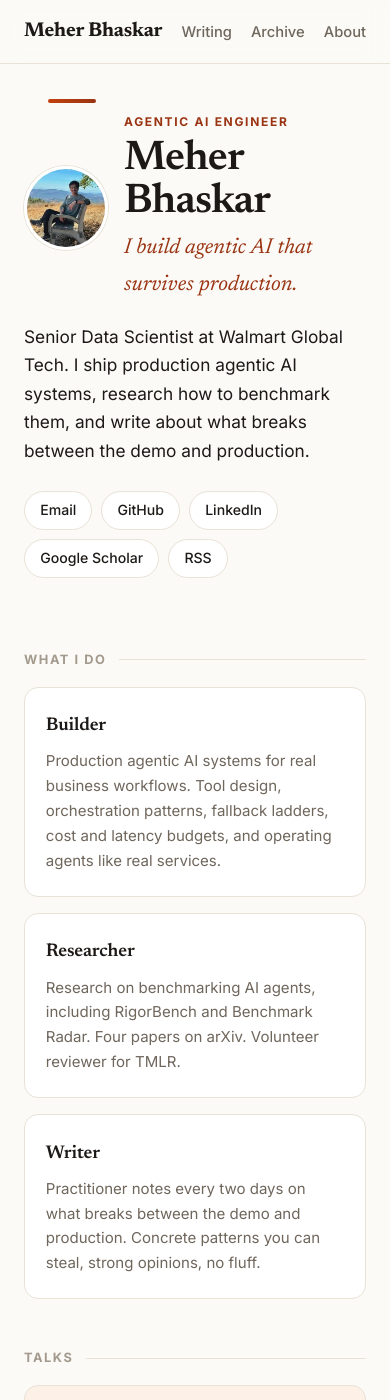
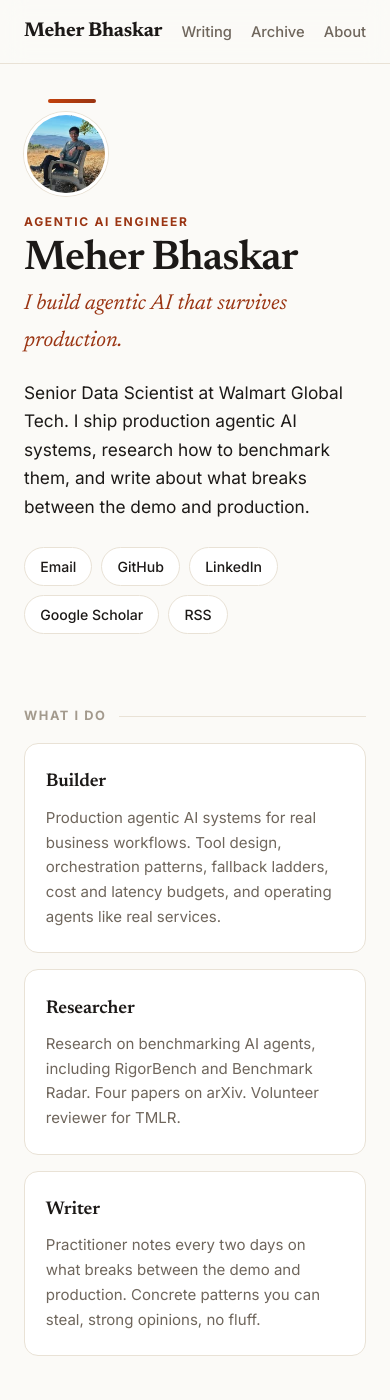
Before and after one commit to MeherBhaskar/meherbhaskar.github.io, a Jekyll site: the page built from index.md, in a window 390 px wide and 1400 px high. Built offline with Jekyll 4.4.1, drawn with Linux system fonts in a browser that asks for light colours.

Commit message:
Mobile hero: stack photo above name below 600px so the name never wraps beside the avatar

```diff
--- a/assets/css/style.css
+++ b/assets/css/style.css
@@ -285,7 +285,7 @@ pre code { background: none; padding: 0; border: none; }
 .hero-top h1 { margin: 0 0 .3rem; }
 .hero-top .tagline { margin: 0; }
 @media (max-width: 600px) {
-  .hero-top { gap: 1rem; }
+  .hero-top { flex-direction: column; align-items: flex-start; gap: 1rem; }
   .avatar { width: 84px; height: 84px; }
 }
 
```
